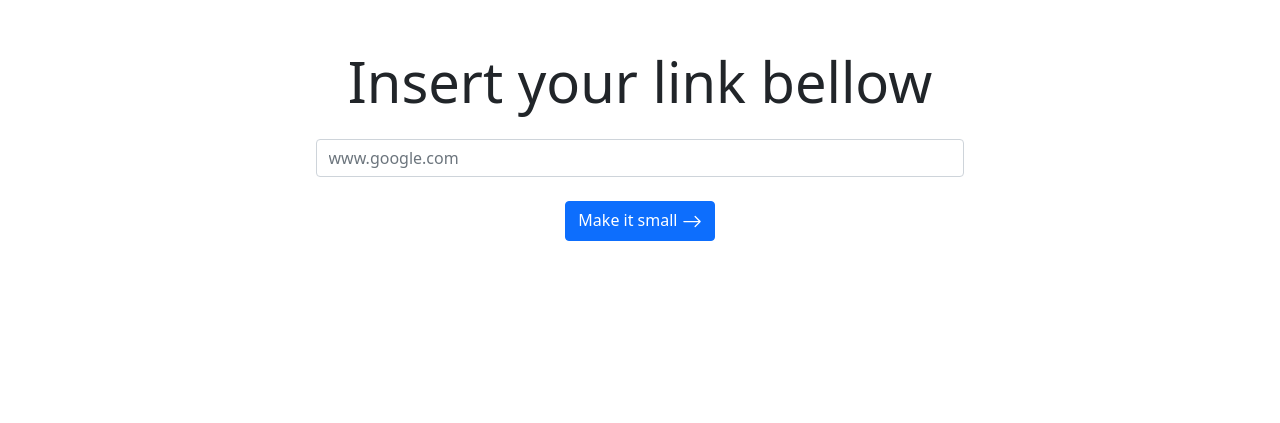
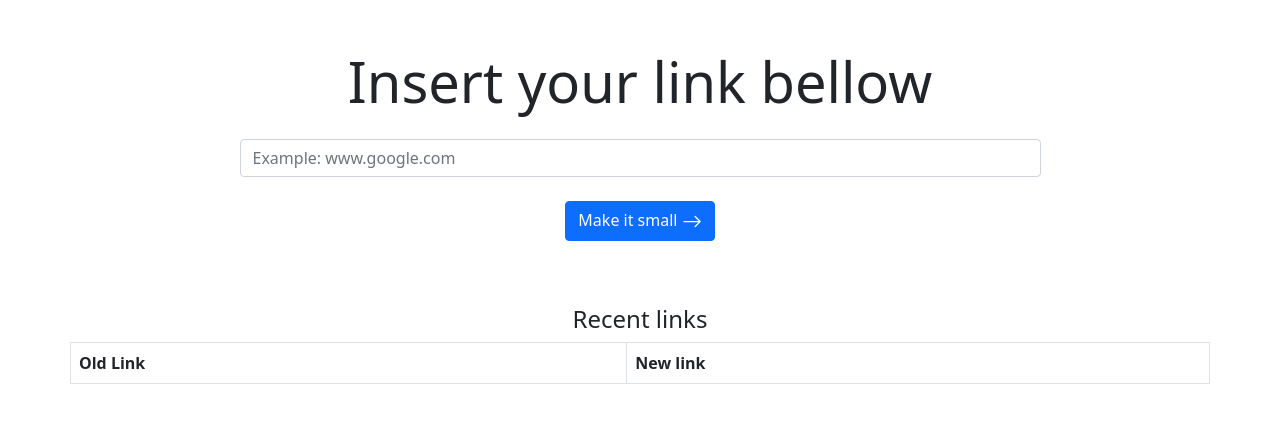
Before and after one commit to byradu/URL-Shortener-in-Python, a Flask app: page / in a window 1280 px wide. Shown: the top 423 px of the page. Run offline with Flask 2, Linux system fonts and the light colour scheme; lists and menus that the app fills with data are empty.

Commit message:
final version

```diff
--- a/url_shortener/__init__.py
+++ b/url_shortener/__init__.py
@@ -1,5 +1,9 @@
 from flask import Flask
 
 app = Flask(__name__)
+'''
+We need the secret key so we can flash a error message if the provided site doesn't work.
+'''
+app.config['SECRET_KEY'] = '59881a1df4e0753c15240d165e6a3fca02f8b855aaa1307fd2069cff8844aaaa'
 
 from url_shortener import routes
--- a/url_shortener/routes.py
+++ b/url_shortener/routes.py
@@ -1,28 +1,69 @@
+from os import error
 import urllib.request
+from flask.helpers import url_for
 import pyshorteners as shortener
+from werkzeug.utils import redirect
 from url_shortener import app
 from flask import render_template,request,flash
 
+recent_history = list()
+already_computed = dict()
 
 @app.route('/',methods = ['POST','GET'])
-@app.route('/home/',methods = ['POST'])
+@app.route('/home/',methods = ['POST','GET'])
 def index():
+    '''
+    Returns to the client the blank homepage,
+    the homepage with an error message if the link is bad or the homepage with a shorter link.
+
+    '''
+    global recent_history,already_computed
     if request.method == 'POST':
         link = request.form['linkElement']
-        if checkUrl == False:
-            flash('Insert a running site')
-            return render_template('index.html',data='')
-        shortUrl = makeItShort(link)
-        return render_template('index.html',data=shortUrl)
-    return render_template('index.html',data='')
 
-def checkUrl(link):
-    statusCode = urllib.request.urlopen(link).getcode()
-    print(statusCode)
-    if statusCode == 200:
-        return True
-    return False
+        if link in already_computed:
+            return render_template('index.html',data=already_computed[link],recent_history=recent_history)
 
-def makeItShort(link):
-    sh = shortener.Shortener()
-    return sh.tinyurl.short(link)
+        recent_history = recent_history[::-1]
+
+        if check_url(link) == False:
+            return render_template('index.html',some_error = True,provided_link = link,recent_history=recent_history)
+
+        short_url = make_it_short(link)
+
+        already_computed[link] = short_url #just to not compute a new link everytime
+        recent_history.append((link,short_url))
+        recent_history = recent_history[::-1]
+        if len(recent_history) > 10:
+            recent_history = recent_history[:10]
+
+        return render_template('index.html',data=short_url,recent_history=recent_history)
+    return render_template('index.html',data='',recent_history=recent_history)
+
+
+def check_url(link):
+    '''
+    Checks if the client provides a valid URL.
+    '''
+    try:
+        statusCode = urllib.request.urlopen(link)
+    except Exception as e:
+        print(str(e))
+        return False
+    else:
+        if statusCode.getcode() < 400:
+            return True
+        return False
+
+
+def make_it_short(link):
+    '''
+    Return a smaller version of the link using one of the APIs available.
+    More info at: https://pyshorteners.readthedocs.io/en/latest/
+    '''
+    try:
+        sh = shortener.Shortener()
+    except Exception as e:
+        print( str(e) )
+    else:
+        return sh.tinyurl.short(link)
--- a/url_shortener/templates/index.html
+++ b/url_shortener/templates/index.html
@@ -10,7 +10,7 @@
         <form method="POST" action="{{url_for('index')}}" enctype="multipart/form-data">
 
             <div class="container d-flex justify-content-center" >
-                <input type="url" class="form-control w-75 my-4 " name="linkElement" id="linkElement" placeholder="www.google.com">
+                <input type="url" class="form-control w-75 my-4 " name="linkElement" id="linkElement" placeholder="Example: www.google.com" value="{{provided_link}}" required>
             </div>
 
             <div class="container d-flex justify-content-center">
@@ -23,7 +23,7 @@
             {% if data %}
                 <div class="display-6 mt-5  text-center ">Here's your link, but shorter:
                     <button id='result' onclick="copyToClipBoard()" class="btn btn-success">
-                        <input id="generatedLink" value="{{data}}" disabled>
+                        <input id="generatedLink" value="{{data}}" disabled class="success">
                             <svg xmlns="http://www.w3.org/2000/svg" width="24" height="24" fill="currentColor" class="mb-2 bi bi-clipboard" viewBox="0 0 16 16">
                                 <path d="M4 1.5H3a2 2 0 0 0-2 2V14a2 2 0 0 0 2 2h10a2 2 0 0 0 2-2V3.5a2 2 0 0 0-2-2h-1v1h1a1 1 0 0 1 1 1V14a1 1 0 0 1-1 1H3a1 1 0 0 1-1-1V3.5a1 1 0 0 1 1-1h1v-1z"/>
                                 <path d="M9.5 1a.5.5 0 0 1 .5.5v1a.5.5 0 0 1-.5.5h-3a.5.5 0 0 1-.5-.5v-1a.5.5 0 0 1 .5-.5h3zm-3-1A1.5 1.5 0 0 0 5 1.5v1A1.5 1.5 0 0 0 6.5 4h3A1.5 1.5 0 0 0 11 2.5v-1A1.5 1.5 0 0 0 9.5 0h-3z"/>
@@ -32,6 +32,30 @@
                 </div>
 
             {% endif %}
+            {% if some_error == True %}
+                <div class="display-6 mt-5  text-center ">
+                    <h4>Something is wrong with your site. Please check your link again. 🤷🏻‍♂️</h4>
+                </div>
+            {% endif %}
+            <div class="display-6 mt-5  text-center ">
+                <h4>Recent links</h4>
+            </div>
+                <table class="table table-bordered ">
+                    <thead>
+                        <tr>
+                            <th>Old Link</th>
+                            <th>New link</th>
+                        </tr>
+                    </thead>
+                    <tbody>
+            {% for item in recent_history  %}
+                    <tr>
+                        <th>{{item[0]}}</th>
+                        <th>{{item[1]}}</th>
+                    </tr>
+            {% endfor %}
+            </tbody>
+            </table>
     </div>
 </div>
 <script>
```
